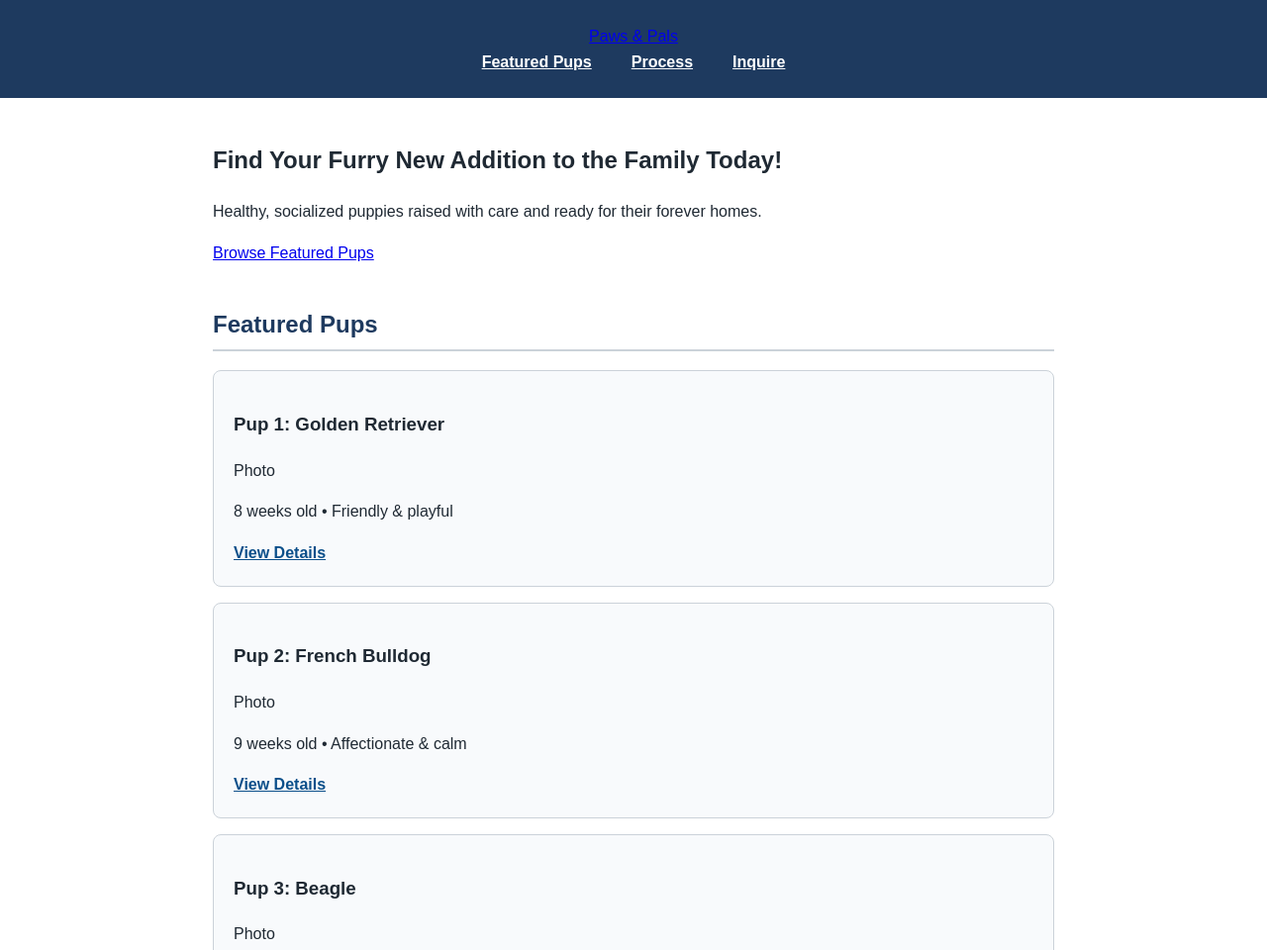
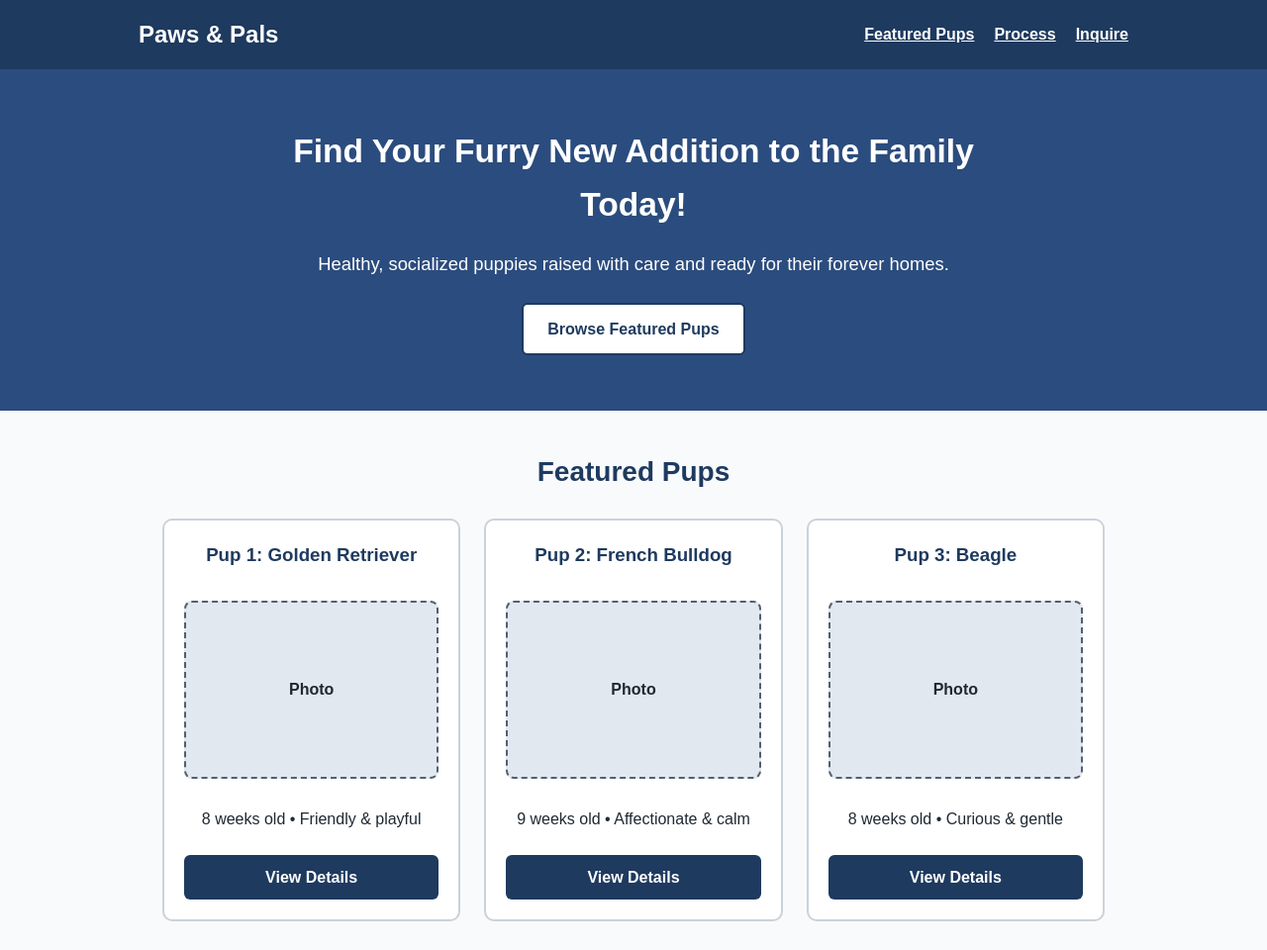
Before and after one commit to xkinnie1-sudo/Web-Development, a plain HTML site: page index.html in a window 1280 px wide. Shown: the top 960 px of the page at 99% size. Drawn offline with Linux system fonts and the light colour scheme.

Commit message:
Update styles.css

```diff
--- a/styles.css
+++ b/styles.css
@@ -1,45 +1,18 @@
-/* Base typography and high-contrast color palette (zyBook 12-5 & 12-8) */
+/* Base Accessible Styles (High Contrast & Readable Typography) */
+* {
+  box-sizing: border-box;
+}
+
 body {
   font-family: Arial, Helvetica, sans-serif;
   font-size: 1rem;
   line-height: 1.6;
   color: #1f2933;
-  background-color: #ffffff;
+  background-color: #f8fafc;
   margin: 0;
-  padding: 0;
 }
 
-/* Header & Navigation */
-header {
-  background-color: #1e3a5f;
-  color: #ffffff;
-  padding: 1.5rem 1rem;
-  text-align: center;
-}
-
-header h1 {
-  margin: 0 0 0.75rem 0;
-  font-size: 1.85rem;
-}
-
-nav ul {
-  list-style: none;
-  padding: 0;
-  margin: 0;
-  display: flex;
-  justify-content: center;
-  gap: 1.5rem;
-  flex-wrap: wrap;
-}
-
-nav a {
-  color: #ffffff;
-  text-decoration: underline;
-  font-weight: bold;
-  padding: 0.25rem 0.5rem;
-}
-
-/* Visible keyboard focus outlines (zyBook 12-4 & 12-7) */
+/* Visible Keyboard Focus Outlines (zyBook 12-4 & 12-7) */
 a:focus,
 button:focus,
 input:focus,
@@ -48,46 +21,159 @@ select:focus {
   outline-offset: 2px;
 }
 
-/* Main Content Layout */
-main {
-  max-width: 850px;
-  margin: 0 auto;
-  padding: 1.5rem 1rem;
+/* Top Navigation Bar */
+.site-header {
+  background-color: #1e3a5f;
+  color: #ffffff;
+  padding: 1rem 1.5rem;
 }
 
-section {
-  margin-bottom: 2.5rem;
+.header-inner {
+  max-width: 1000px;
+  margin: 0 auto;
+  display: flex;
+  justify-content: space-between;
+  align-items: center;
+  flex-wrap: wrap;
+  gap: 1rem;
+}
+
+.brand {
+  color: #ffffff;
+  font-size: 1.5rem;
+  font-weight: bold;
+  text-decoration: none;
+}
+
+nav ul {
+  list-style: none;
+  margin: 0;
+  padding: 0;
+  display: flex;
+  gap: 1.25rem;
+}
+
+nav a {
+  color: #ffffff;
+  text-decoration: underline;
+  font-weight: bold;
+}
+
+/* Hero Banner */
+.hero {
+  background-color: #2b4c7e;
+  color: #ffffff;
+  text-align: center;
+  padding: 3.5rem 1.5rem;
+}
+
+.hero-content {
+  max-width: 750px;
+  margin: 0 auto;
+}
+
+.hero h1 {
+  font-size: 2.1rem;
+  margin: 0 0 1rem 0;
+}
+
+.hero p {
+  font-size: 1.15rem;
+  margin-bottom: 1.5rem;
+}
+
+/* Buttons */
+.btn-primary {
+  display: inline-block;
+  background-color: #ffffff;
+  color: #1e3a5f;
+  font-weight: bold;
+  text-decoration: none;
+  padding: 0.75rem 1.5rem;
+  border-radius: 6px;
+  border: 2px solid #1e3a5f;
+  cursor: pointer;
+}
+
+.btn-primary:hover {
+  background-color: #e2e8f0;
+}
+
+/* Featured Pups 3-Column Grid */
+.featured-section,
+.contact-section {
+  max-width: 1000px;
+  margin: 2.5rem auto;
+  padding: 0 1.5rem;
 }
 
 h2 {
   color: #1e3a5f;
-  border-bottom: 2px solid #cbd2d9;
-  padding-bottom: 0.35rem;
+  text-align: center;
+  font-size: 1.75rem;
+  margin-bottom: 1.5rem;
 }
 
-/* Puppy Listing Card */
-article {
-  background-color: #f8fafc;
-  border: 1px solid #cbd2d9;
-  border-radius: 8px;
-  padding: 1.25rem;
-  margin-top: 1rem;
+.pup-grid {
+  display: grid;
+  grid-template-columns: repeat(auto-fit, minmax(260px, 1fr));
+  gap: 1.5rem;
 }
 
-article img {
-  max-width: 100%;
-  height: auto;
-  border-radius: 6px;
-  display: block;
+.pup-card {
+  background-color: #ffffff;
+  border: 2px solid #cbd2d9;
+  border-radius: 10px;
+  padding: 1.25rem;
+  text-align: center;
+  display: flex;
+  flex-direction: column;
+  justify-content: space-between;
+}
+
+.pup-card h3 {
+  color: #1e3a5f;
+  margin-top: 0;
+}
+
+.photo-placeholder {
+  background-color: #e2e8f0;
+  color: #1f2933;
+  border: 2px dashed #52606d;
+  border-radius: 8px;
+  height: 180px;
+  display: flex;
+  align-items: center;
+  justify-content: center;
+  font-weight: bold;
   margin: 0.75rem 0;
 }
 
-article a {
-  color: #0b4f8a;
+.btn-details {
+  display: inline-block;
+  background-color: #1e3a5f;
+  color: #ffffff;
+  text-decoration: none;
   font-weight: bold;
+  padding: 0.6rem 1.1rem;
+  border-radius: 6px;
+  margin-top: 0.5rem;
 }
 
-/* Accessible Form Styling (zyBook 12-9) */
+.btn-details:hover {
+  background-color: #102a43;
+}
+
+/* Contact Form */
+.contact-section form {
+  background-color: #ffffff;
+  border: 1px solid #cbd2d9;
+  border-radius: 10px;
+  padding: 1.5rem;
+  max-width: 500px;
+  margin: 0 auto;
+}
+
 form div {
   margin-bottom: 1rem;
 }
@@ -101,33 +187,27 @@ label {
 input,
 select {
   width: 100%;
-  max-width: 400px;
   padding: 0.5rem;
   font-size: 1rem;
   border: 1px solid #52606d;
   border-radius: 4px;
 }
 
-button[type="submit"] {
+form .btn-primary {
   background-color: #1e3a5f;
   color: #ffffff;
-  font-size: 1rem;
-  font-weight: bold;
-  padding: 0.65rem 1.25rem;
-  border: none;
-  border-radius: 4px;
-  cursor: pointer;
+  width: 100%;
 }
 
-button[type="submit"]:hover {
+form .btn-primary:hover {
   background-color: #102a43;
 }
 
 /* Footer */
 footer {
-  background-color: #f0f4f8;
-  color: #1f2933;
+  background-color: #1e3a5f;
+  color: #ffffff;
   text-align: center;
-  padding: 1rem;
-  border-top: 1px solid #cbd2d9;
+  padding: 1.25rem;
+  margin-top: 3rem;
 }
```
